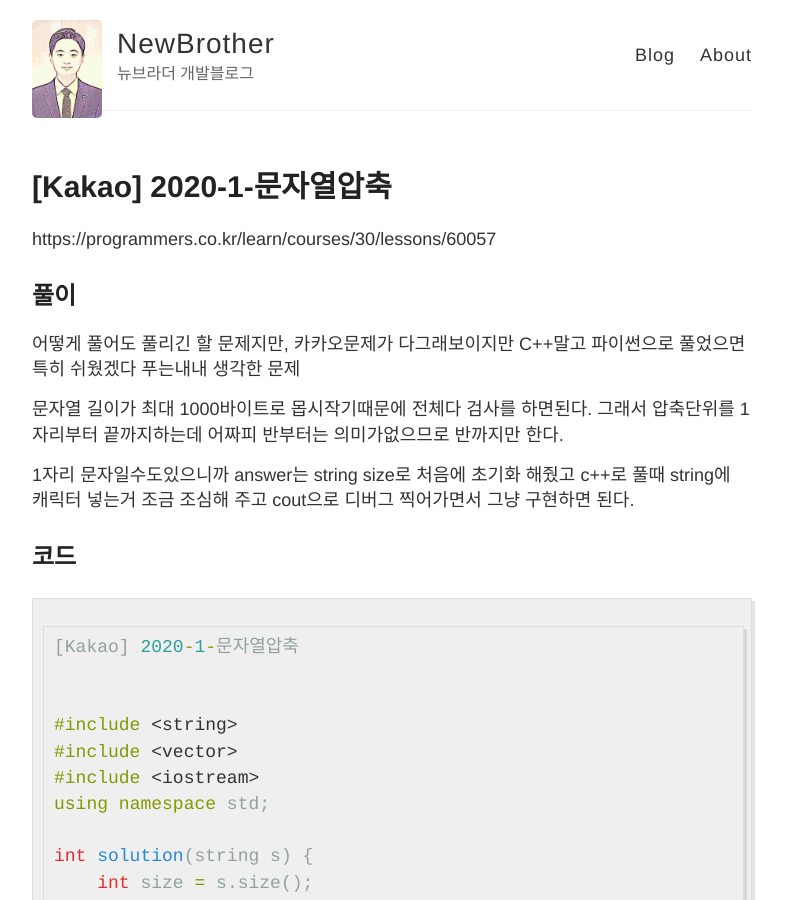
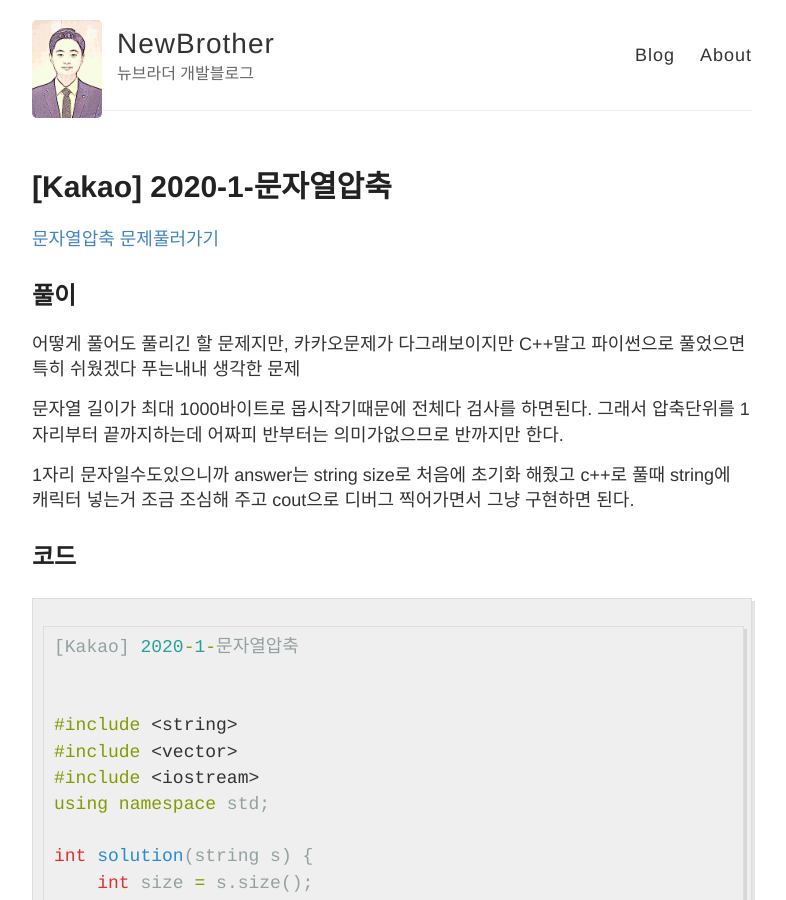
Before and after one commit to newbrother/newbrother.github.io, a Jekyll site: the page built from _posts/2020-9-3-Kakao-2020-1-문자열압축.md, in a window 1280 px wide and 900 px high. Shown: the whole window, without its empty margins (248-1034 px from the left). Built offline with Jekyll 4.4.1, drawn with Linux system fonts in a browser that asks for light colours.

Commit message:
Update 2020-9-3-Kakao-2020-1-문자열압축.md

```diff
--- a/_posts/2020-9-3-Kakao-2020-1-문자열압축.md
+++ b/_posts/2020-9-3-Kakao-2020-1-문자열압축.md
@@ -3,7 +3,7 @@ layout: post
 title: '[Kakao] 2020-1-문자열압축'
 ---
 
-https://programmers.co.kr/learn/courses/30/lessons/60057
+[문자열압축 문제풀러가기](https://programmers.co.kr/learn/courses/30/lessons/60057)
 
 ## 풀이
 
```
